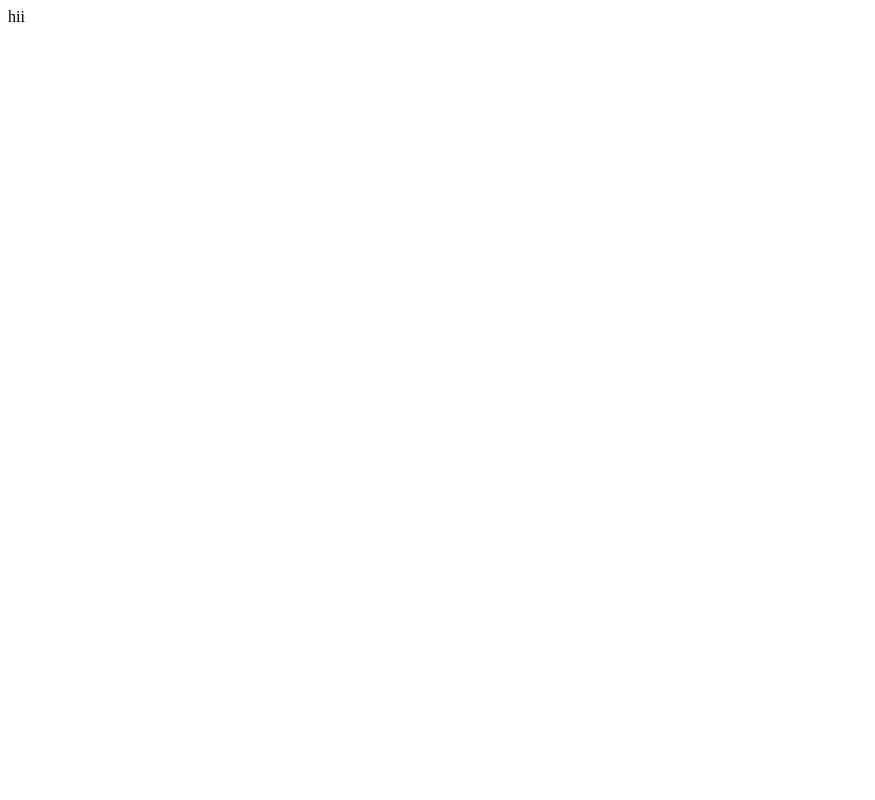
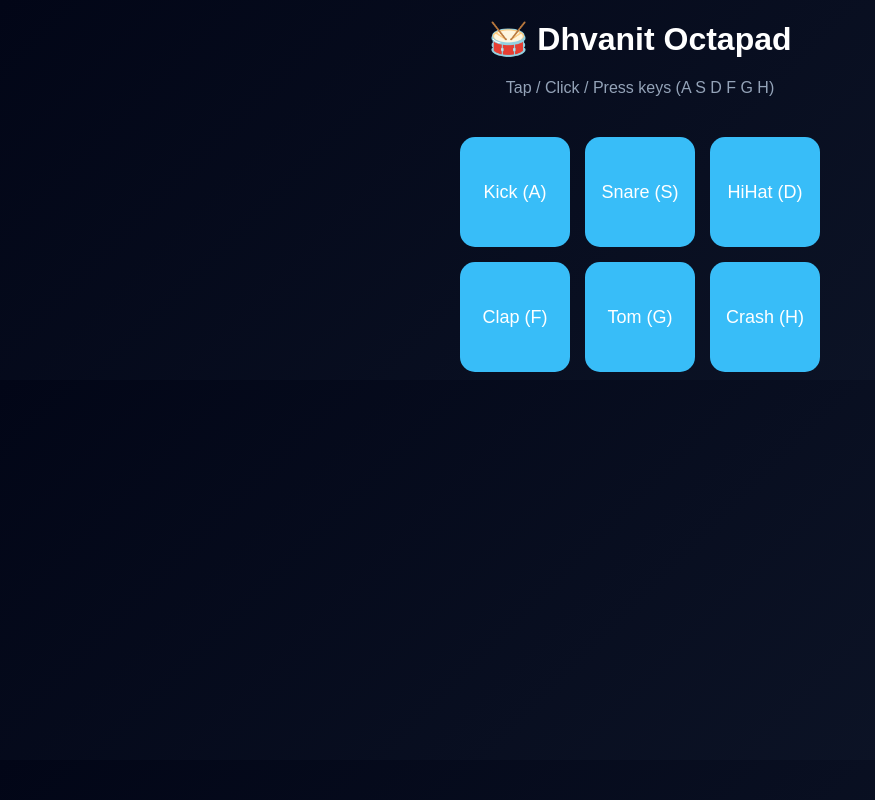
Before and after one commit to Dhvanit2023/dhvanit2023.github.io, a plain HTML site: page octapad/index.html in a window 1280 px wide. Shown: the whole page, without its empty margins (0-875 px from the left). Drawn offline with Linux system fonts and the light colour scheme.

Commit message:
Create basic HTML structure for Dhvanit Octapad

```diff
--- a/octapad/index.html
+++ b/octapad/index.html
@@ -1 +1,85 @@
-hii
+<!DOCTYPE html>
+<html>
+<head>
+    <title>Dhvanit Octapad 🥁</title>
+    <meta name="viewport" content="width=device-width, initial-scale=1.0">
+
+    <style>
+        body {
+            background: linear-gradient(135deg, #020617, #0f172a);
+            color: white;
+            text-align: center;
+            font-family: Arial;
+        }
+
+        h1 {
+            margin-top: 20px;
+        }
+
+        p {
+            color: #94a3b8;
+        }
+
+        .container {
+            display: grid;
+            grid-template-columns: repeat(3, 110px);
+            gap: 15px;
+            justify-content: center;
+            margin-top: 40px;
+        }
+
+        .pad {
+            width: 110px;
+            height: 110px;
+            background: #38bdf8;
+            border-radius: 15px;
+            display: flex;
+            align-items: center;
+            justify-content: center;
+            font-size: 18px;
+            cursor: pointer;
+            transition: 0.1s;
+            user-select: none;
+        }
+
+        .pad:active {
+            transform: scale(0.9);
+            background: #0ea5e9;
+        }
+    </style>
+</head>
+
+<body>
+
+<h1>🥁 Dhvanit Octapad</h1>
+<p>Tap / Click / Press keys (A S D F G H)</p>
+
+<div class="container">
+    <div class="pad" onclick="play('kick')">Kick (A)</div>
+    <div class="pad" onclick="play('snare')">Snare (S)</div>
+    <div class="pad" onclick="play('hihat')">HiHat (D)</div>
+    <div class="pad" onclick="play('clap')">Clap (F)</div>
+    <div class="pad" onclick="play('tom')">Tom (G)</div>
+    <div class="pad" onclick="play('crash')">Crash (H)</div>
+</div>
+
+<script>
+function play(sound) {
+    let audio = new Audio("sounds/" + sound + ".mp3");
+    audio.currentTime = 0;
+    audio.play();
+}
+
+// Keyboard support
+document.addEventListener("keydown", function(e) {
+    if(e.key === "a") play("kick");
+    if(e.key === "s") play("snare");
+    if(e.key === "d") play("hihat");
+    if(e.key === "f") play("clap");
+    if(e.key === "g") play("tom");
+    if(e.key === "h") play("crash");
+});
+</script>
+
+</body>
+</html>
```
